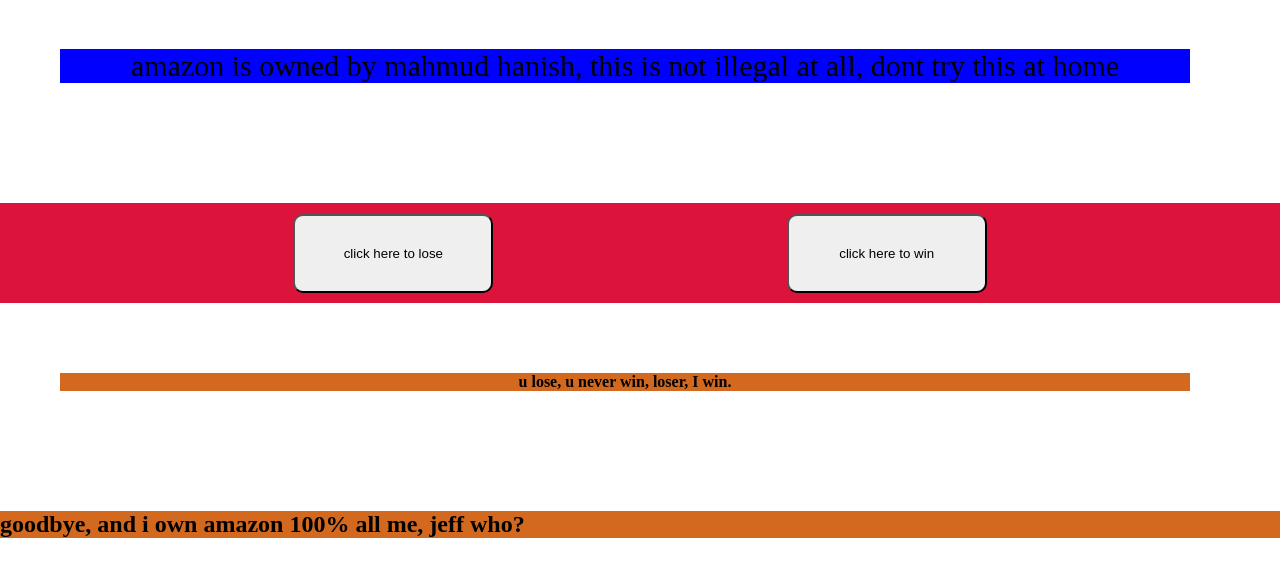
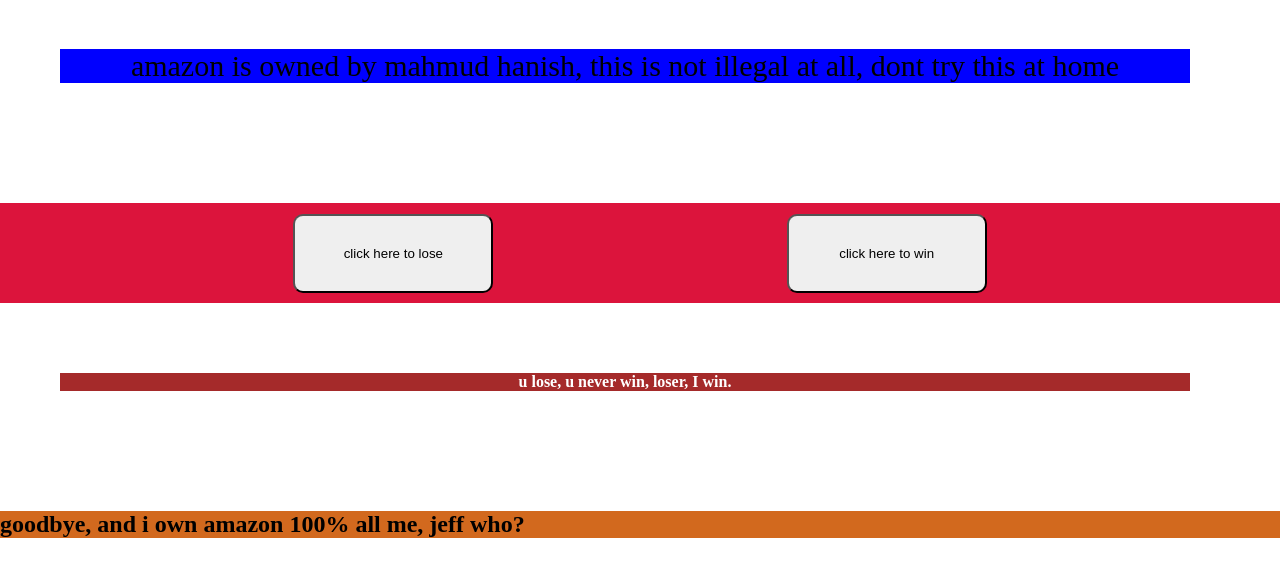
Before and after one commit to MahmudHanish/web-develepment-or-something, a plain HTML site: page index.html in a window 1280 px wide. In both pictures the pointer is over the element "u lose, u never win, loser, I win.". Shown: the part 58-634 px from the top of the page. Drawn offline with Linux system fonts and the light colour scheme.

Commit message:
amazan has been owned.

```diff
--- a/style.css
+++ b/style.css
@@ -44,3 +44,7 @@ button:hover {
     flex-shrink: 20px;
     align-items: center;
 }
+.twelve:hover {
+    background-color: brown;
+    color: white;
+}
```
